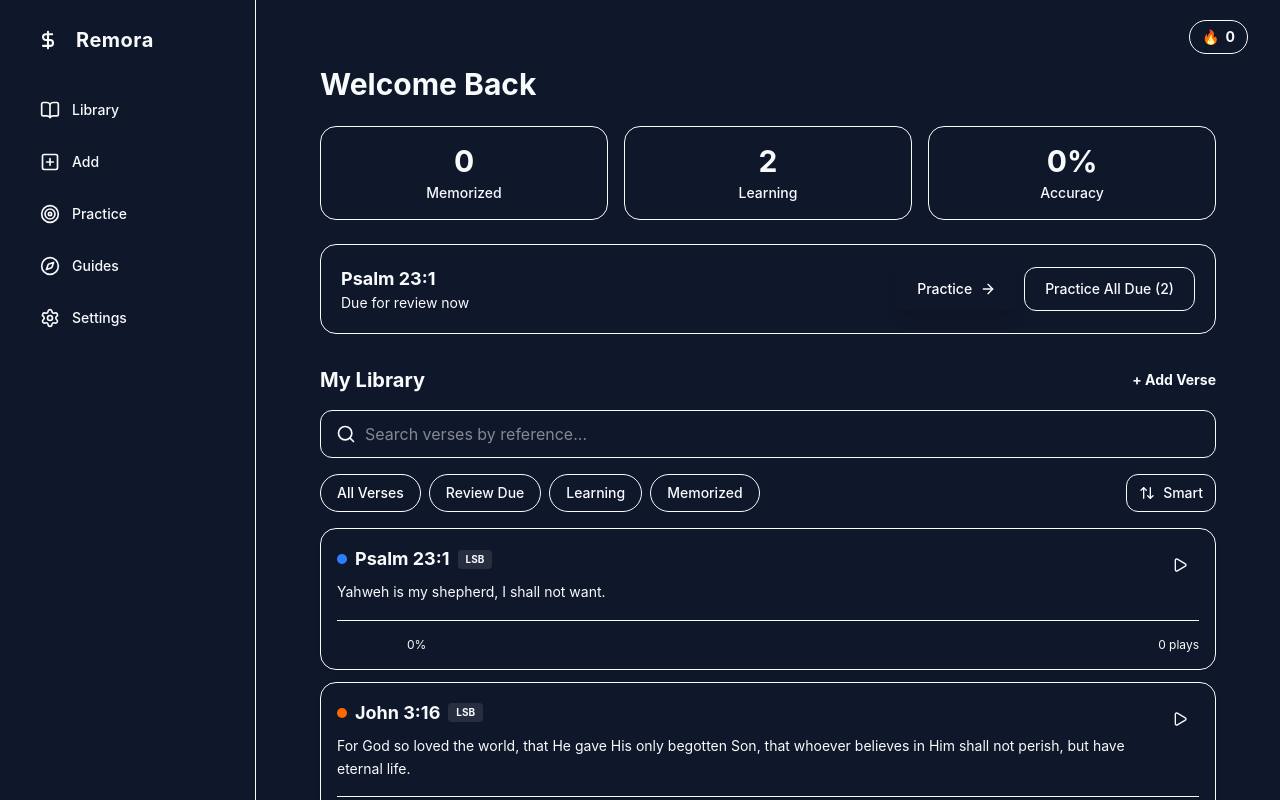
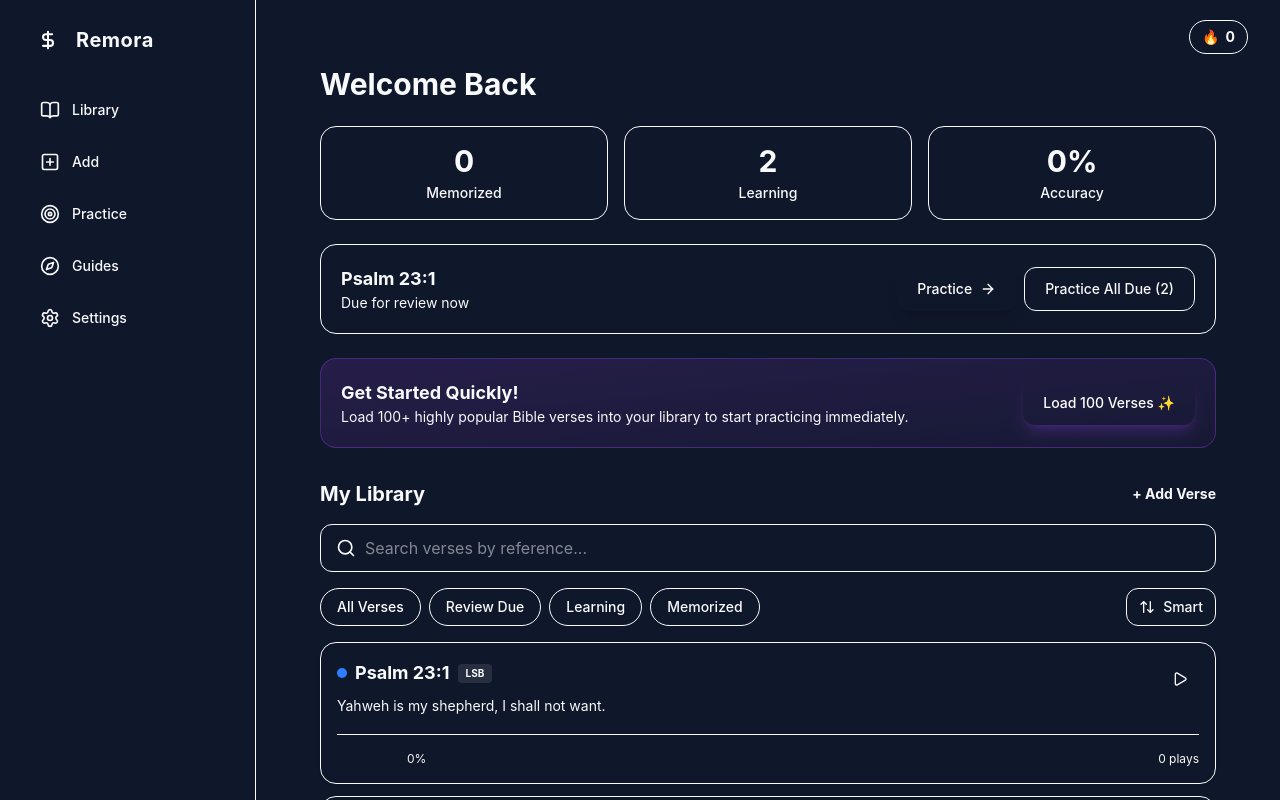
Before and after one commit to Kanakaiah/kanakaiah.github.io, a React (Vite) app: page / in a window 1280 px wide. Built offline with nearby package versions, Linux system fonts and the light colour scheme.

Commit message:
Fix condition for 100-verse seeder banner visibility

```diff
--- a/src/screens/Dashboard.tsx
+++ b/src/screens/Dashboard.tsx
@@ -130,7 +130,7 @@ export const Dashboard: React.FC = () => {
       )}
 
       {/* Seeder Banner for Empty Library */}
-      {state.verses.length === 0 && (
+      {state.verses.length <= 2 && !state.hasSeeded100 && (
         <div className="bg-gradient-to-br from-purple-500/15 to-purple-500/5 border border-purple-500/30 rounded-2xl p-5 flex flex-col sm:flex-row items-center justify-between gap-4">
           <div>
             <h3 className="text-lg font-bold font-heading text-primary">Get Started Quickly!</h3>
@@ -158,6 +158,7 @@ export const Dashboard: React.FC = () => {
                   attempts: 0
                 }));
                 dispatch({ type: 'HYDRATE_VERSES', payload: newVerses });
+                dispatch({ type: 'UPDATE_SETTINGS', payload: {} }); // Just to trigger a save, though HYDRATE_VERSES does it
                 showToast('100 verses loaded successfully!', 'success');
               } catch (err) {
                 showToast('Failed to load verses.', 'error');
```
